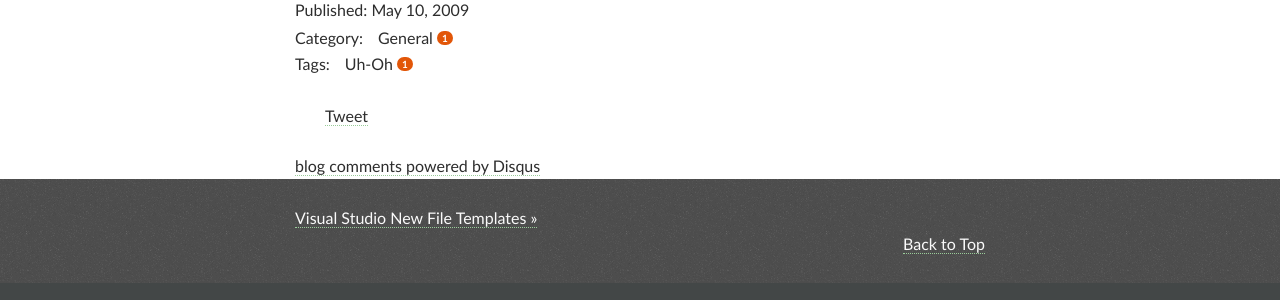
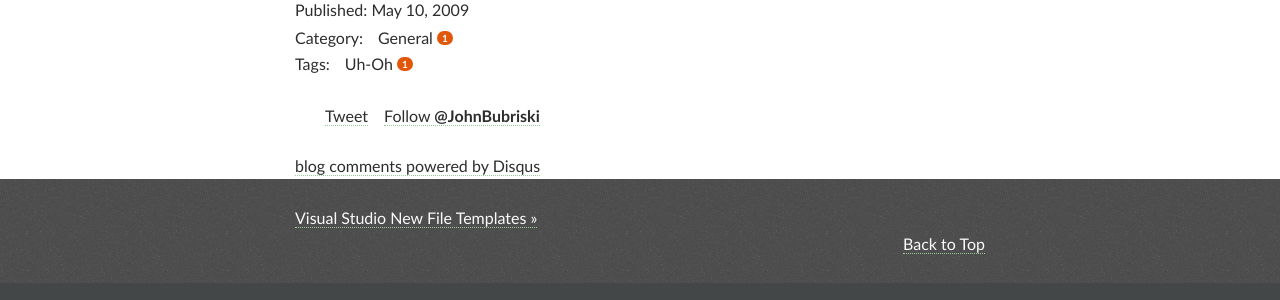
Before and after one commit to jbubriski/jbubriski.github.com, a Jekyll site: the page built from _posts/2009-05-10-hello-world-2.markdown, in a window 1280 px wide. Shown: the part 705-1005 px from the top of the page. Built offline with Jekyll 4.4.1, drawn with Linux system fonts in a browser that asks for light colours; a script that is not in the unit is left out; comment, search, counter and statistics services are not loaded.

Commit message:
Updating Twitter follow link

```diff
--- a/_includes/themes/the-minimum/post.html
+++ b/_includes/themes/the-minimum/post.html
@@ -43,7 +43,7 @@
 							</li>
 							<li>
 								<div class="twitter-follow">
-									<a href="https://twitter.com/{{ site.author.twitter }}" class="twitter-follow-button" data-show-count="false" data-lang="en"></a>
+									<a href="https://twitter.com/{{ site.author.twitter }}" class="twitter-follow-button" title="Follow @{{ site.author.twitter }} on Twitter">Follow <b>@{{ site.author.twitter }}</b></a>
 								</div>
 							</li>
 						</ul>
```
